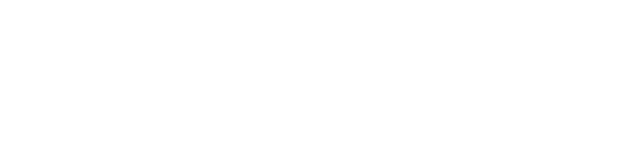
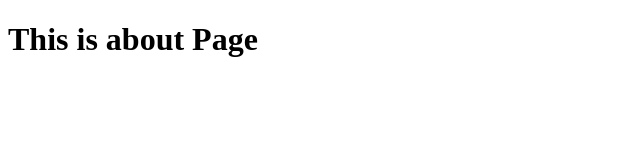
Before and after one commit to VijayKrishnaY07/repotest, a plain HTML site: page about.html in a window 1280 px wide. Shown: the whole page, without its empty margins (0-640 px from the left). Drawn offline with Linux system fonts and the light colour scheme.

Commit message:
Modified content in about.html

```diff
--- a/about.html
+++ b/about.html
@@ -5,5 +5,7 @@
     <meta name="viewport" content="width=device-width, initial-scale=1.0" />
     <title>Document</title>
   </head>
-  <body></body>
+  <body>
+    <h1>This is about Page</h1>
+  </body>
 </html>
```
